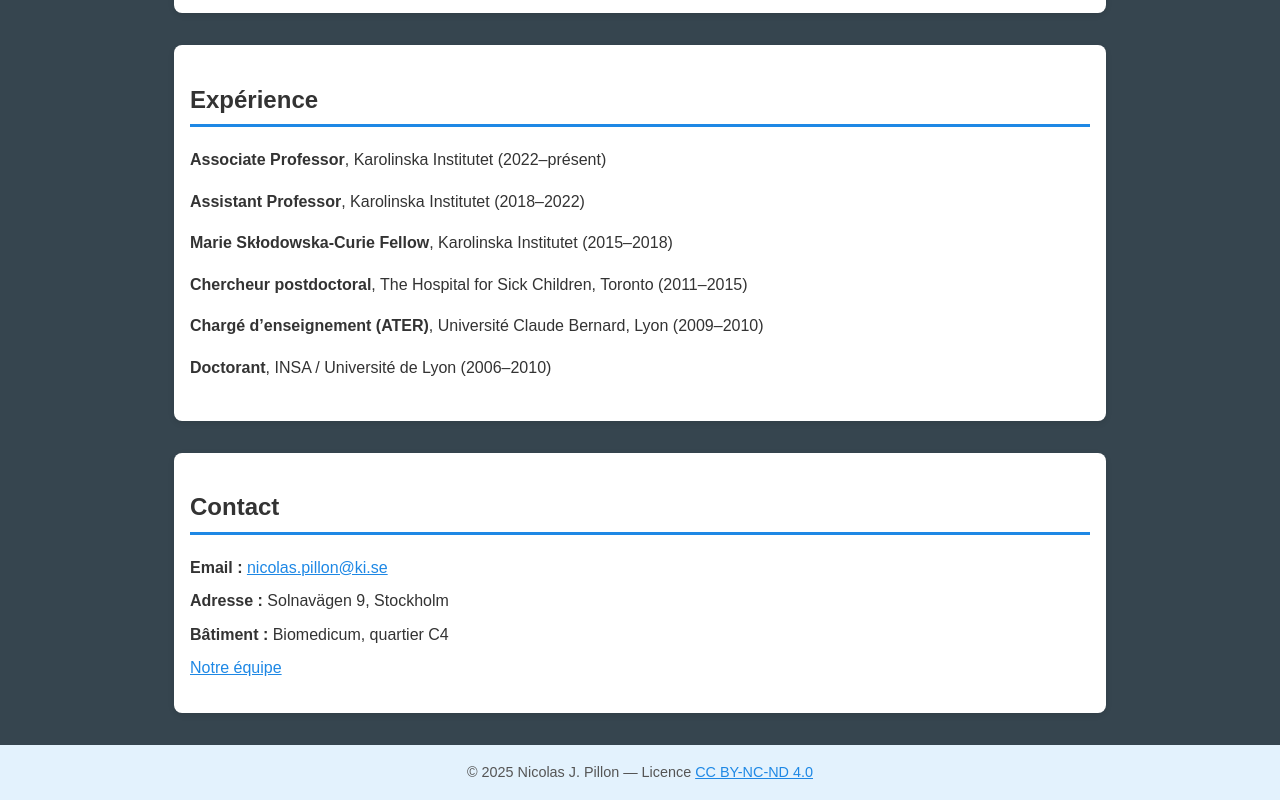
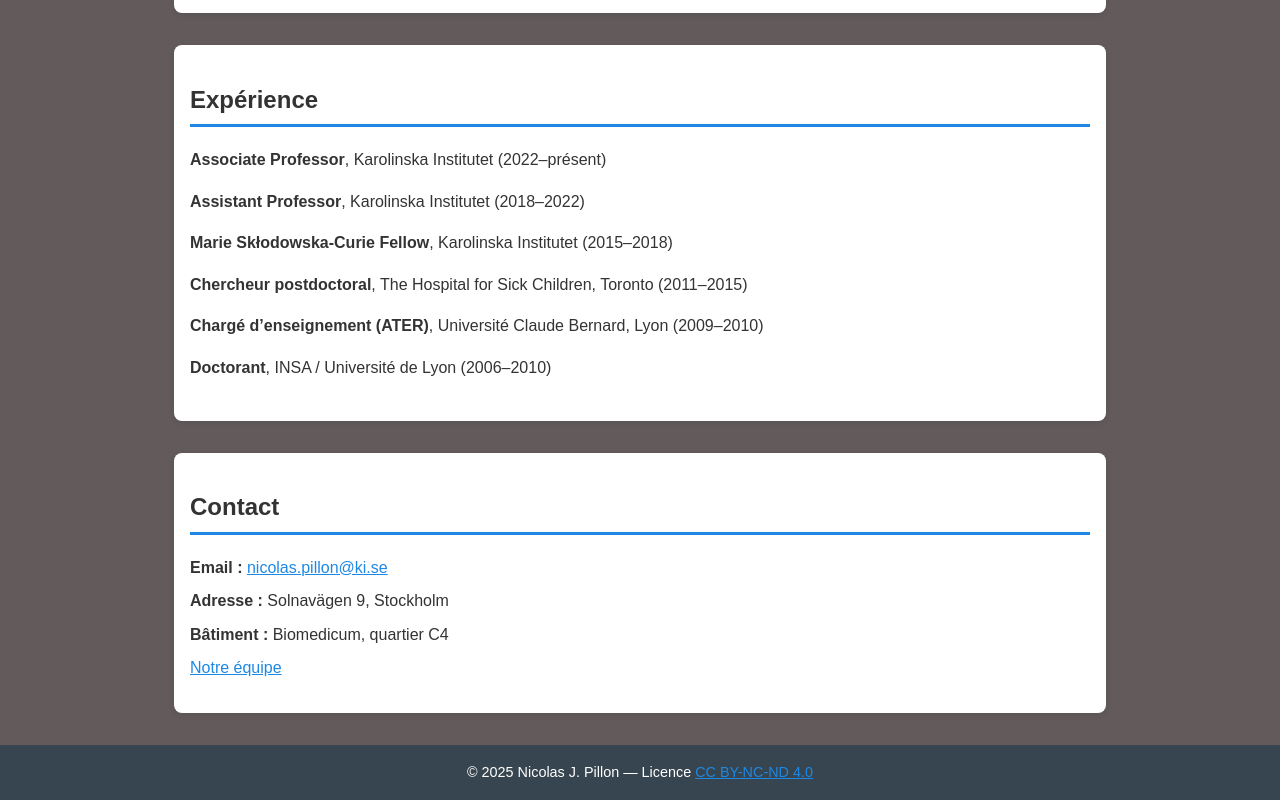
Before and after one commit to NicoPillon/about_me, a plain HTML site: page index.html in a window 1280 px wide. Shown: the part 1654-2454 px from the top of the page. Drawn offline with Linux system fonts and the light colour scheme.

Commit message:
Updated colors

```diff
--- a/index.html
+++ b/index.html
@@ -8,12 +8,12 @@
     body {
       font-family: 'Montserrat', Arial, sans-serif;
       margin: 0;
-      background-color: #36454F;
+      background-color: rgb(99, 91, 91);
       color: #333;
       line-height: 1.6;
     }
     header {
-      background: #1e88e5;
+      background: #36454F;
       color: white;
       padding: 1rem 2rem;
       text-align: center;
@@ -62,9 +62,9 @@
     .footer {
       text-align: center;
       padding: 1rem;
-      background: #e3f2fd;
+      background: #36454F;
       font-size: 0.9rem;
-      color: #555;
+      color: #FFFFFF;
     }
     a { color: #1e88e5; }
   </style>
```
